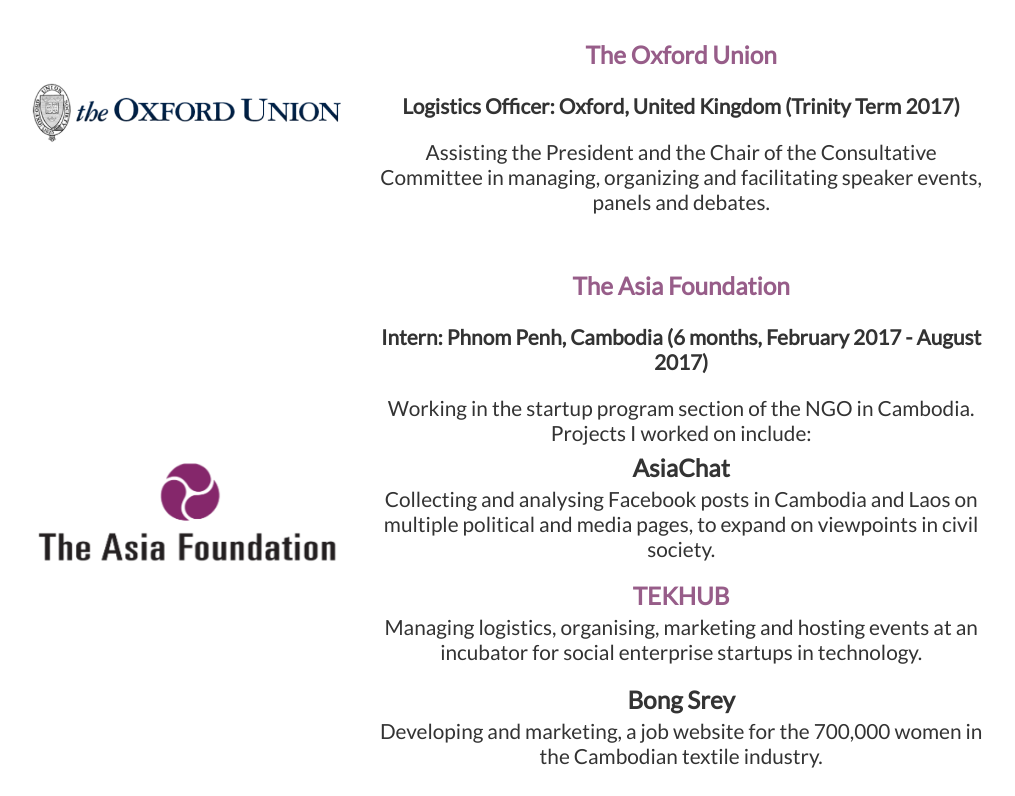
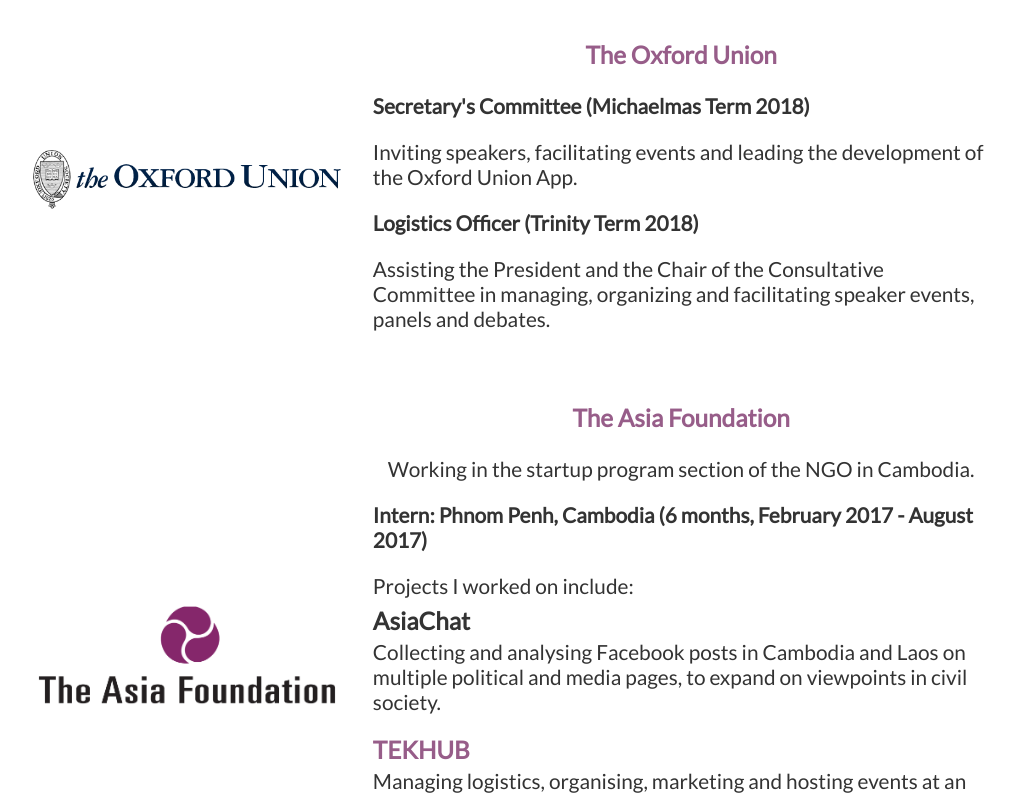
Before and after one commit to hughbe/hughbe.github.io, a React (Create React App) app: page /cv/1 in a window 1280 px wide. Shown: the part 2260-3056 px from the top of the page, without its empty margins (121-1136 px from the left). Built offline with nearby package versions, Linux system fonts and the light colour scheme.

Commit message:
Improvements to the work page

```diff
--- a/src/Components/CV/WorkSummary.js
+++ b/src/Components/CV/WorkSummary.js
@@ -2,6 +2,24 @@
 import { Link } from 'react-router-dom';
 import makeLink from '../../Utilities/MakeLink';
 import './css/WorkSummary.css';
+
+const WorkSummarySection = ({ work }) => {
+  let title;
+  if (work.title || work.location) {
+    title = `${work.title ? work.title : ''}${work.title && work.location ? ': ' : ''}${work.location || ''} (${work.duration})`;
+  } else {
+    title = work.duration;
+  }
+
+  return (
+    <div className="work-section">
+      <p><strong>{title}</strong></p>
+      <div
+        className="work-description"
+        dangerouslySetInnerHTML={{__html: work.description}} />
+    </div>
+  );
+};
 
 export default class WorkSummary extends Component {
   state = {}
@@ -15,12 +33,6 @@
 
   render() {
     const { work, selected } = this.props;
-    let title;
-    if (work.title || work.location) {
-      title = `${work.title ? work.title : ''}${work.title && work.location ? ': ' : ''}${work.location} (${work.duration})`;
-    } else {
-      title = work.duration;
-    }
 
     const actuallySelected = selected || this.state[work.name] || true;
     return (
@@ -38,10 +50,10 @@
             <h3 className="work-name">
               <a href={work.url}>{work.name}</a>
             </h3>
-            <p><strong>{title}</strong></p>
-            <div
-              className="work-description"
-              dangerouslySetInnerHTML={{__html: work.description}} />
+            {work.blurb && <p>{work.blurb}</p>}
+            {work.details.map((details, i) =>
+              <WorkSummarySection key={i} work={details} />
+            )}
           </div>
         }
       </div>
--- a/src/Components/CV/css/WorkSummary.css
+++ b/src/Components/CV/css/WorkSummary.css
@@ -47,14 +47,6 @@
     margin: 1rem;
     margin-left: 2rem;
   }
-
-
-  @supports (position: sticky) {
-    .csspositionsticky .work-image {
-      position: sticky;
-      top: 10px;
-    }
-  }
 }
 
 .work-details .work-header {
@@ -93,3 +85,8 @@
 .work-details .job-detail p {
   margin-top: 0;
 }
+
+.work-section {
+  margin-bottom: 1rem;
+  text-align: left;
+}
--- a/src/Content/CV/Work.js
+++ b/src/Content/CV/Work.js
@@ -2,19 +2,29 @@
   {
     name: 'The Oxford Union',
     url: 'https://www.oxford-union.org/',
-    duration: 'Trinity Term 2017',
+    details: [
+      {
+        title: 'Secretary\'s Committee',
+        duration: 'Michaelmas Term 2018',
+        description: 'Inviting speakers, facilitating events and leading the development of the Oxford Union App.'
+      },
+      {
         title: 'Logistics Officer',
-    location: 'Oxford, United Kingdom',
-    description: `Assisting the President and the Chair of the Consultative Committee in managing, organizing and facilitating speaker events, panels and debates.
-`
+        duration: 'Trinity Term 2018',
+        description: 'Assisting the President and the Chair of the Consultative Committee in managing, organizing and facilitating speaker events, panels and debates.'
+      }
+    ]
   },
   {
     name: 'The Asia Foundation',
     url: 'http://asiafoundation.org/',
-    duration: '6 months, February 2017 - August 2017',
+    blurb: 'Working in the startup program section of the NGO in Cambodia.',
+    details: [
+      {
         title: 'Intern',
         location: 'Phnom Penh, Cambodia',
-    description: `Working in the startup program section of the NGO in Cambodia. Projects I worked on include:
+        duration: '6 months, February 2017 - August 2017',
+        description: `Projects I worked on include:
         <div class="job-details">
           <div class="job-detail">
             <h3>AsiaChat</h3>
@@ -30,48 +40,74 @@
           </div>
         </div>
         `
+      }
+    ]
   },
   {
     name: 'SYZYGY',
     url: 'https://www.syzygy.co.uk/',
-    duration: '4 months, October 2016 - January 2017',
+    details: [
+      {
         title: 'Junior Developer',
         location: 'London, United Kingdom',
+        duration: '4 months, October 2016 - January 2017',
         description: 'Backend development of milk delivery service <a href="https://milkman.co.uk">Milk and More</a>. Developed ASP.NET Core WebAPI responsible for customer data, managing and triggering deliveries and billing of subscriptions and addons.'
+      }
+    ]
   },
   {
     name: 'Accenture',
     url: 'https://www.accenture.com/',
+    details: [
+      {
+        location: 'London, United Kingdom',
         duration: '1 week, August 2016',
-    location: 'London, United Kingdom',
         description: 'Drafted and developed an internal website for the Analyst Consulting Group, and learnt about management consulting. Discovered how Accenture structures its business and uses technology to help clients.'
+      }
+    ]
   },
   {
     name: 'Young Enterprise',
     url: 'https://www.young-enterprise.org.uk/',
+    details: [
+      {
         duration: '1 academic year, 2014 - 2015',
         description: 'Head of IT, product design and product development of the app ClickBoard.'
+      }
+    ]
   },
   {
     name: 'JP Morgan',
     url: 'https://www.jpmorgan.com/',
+    details: [
+      {
+        location: 'Bournemouth, United Kingdom',
         duration: '1 week, July 2015',
-    location: 'Bournemouth, United Kingdom',
         description: 'Shadowed a graduate working in the commodities trading back office. Learnt about how commodities trading operates and how a global investment bank is structured.'
+      }
+    ]
   },
   {
     name: 'National Institute for Economic and Social Research',
     url: 'https://www.niesr.ac.uk/',
+    details: [
+      {
+        location: 'London, United Kingdom',
         duration: '1 week, July 2015',
-    location: 'London, United Kingdom',
         description: 'Developed software named Can You Buy Happiness with an academic to research the effect of relative income and perceptions of relative income on happiness. Developed skills in statistical analysis and econometrics.'
+      }
+    ]
   },
   {
     name: 'European Union',
     url: 'http://www.seio.gov.rs/',
+    details: [
+      {
+        location: 'Belgrade, Serbia',
         duration: '1 week, October 2015',
-    location: 'Belgrade, Serbia',
         description: '3 days at the EU delegation to Serbia in Belgrade. Researched my EPQ and discovered more about how the EU interacts with the Serbian government to meet requirements for EU membership.'
+      }
+    ]
   }
 ];
 export default Work;
```
Also changed, not shown: package.json (+7 -7 lines), 1 other file (tests, documents, lock files or other folders). Lines whose indentation alone changed are shown as unchanged.
